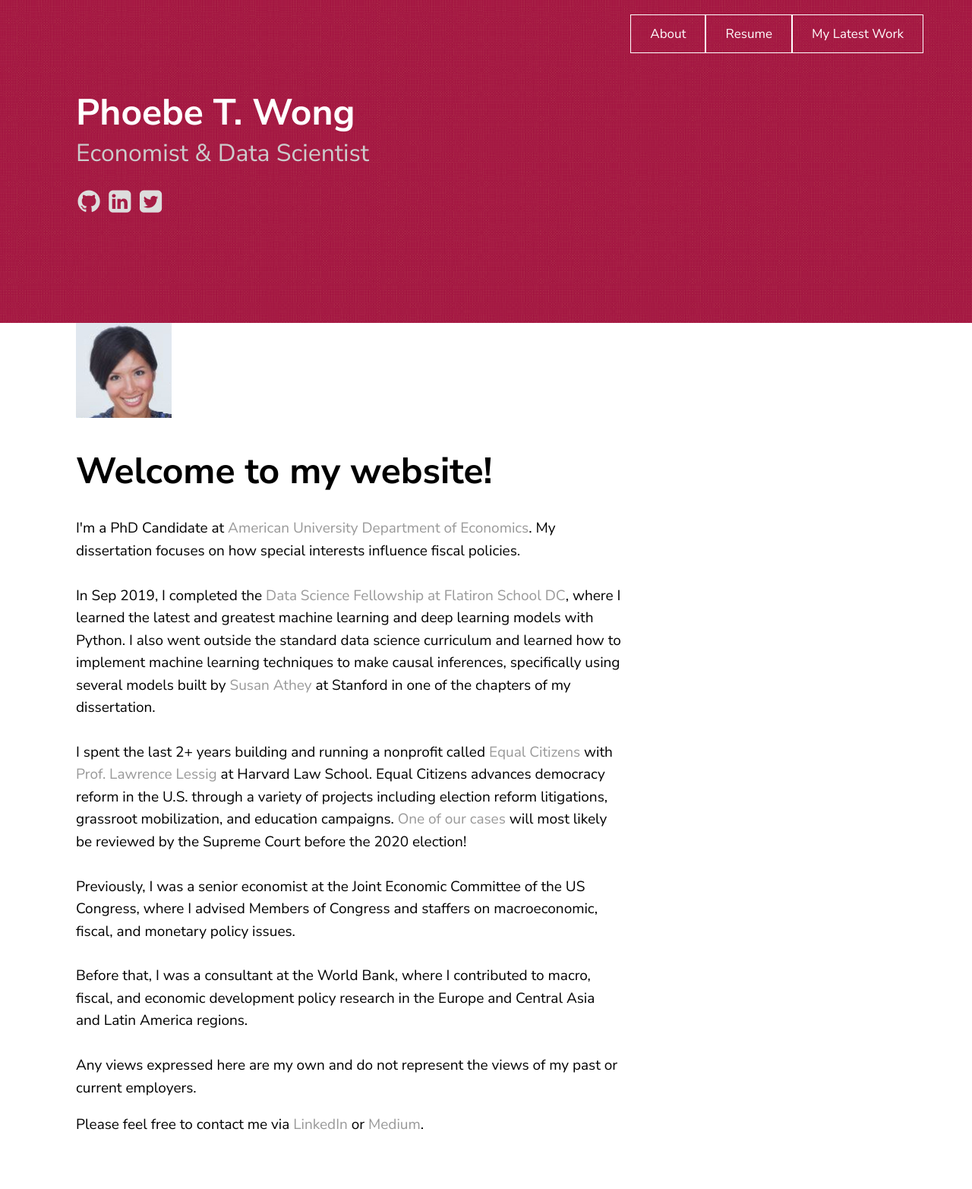
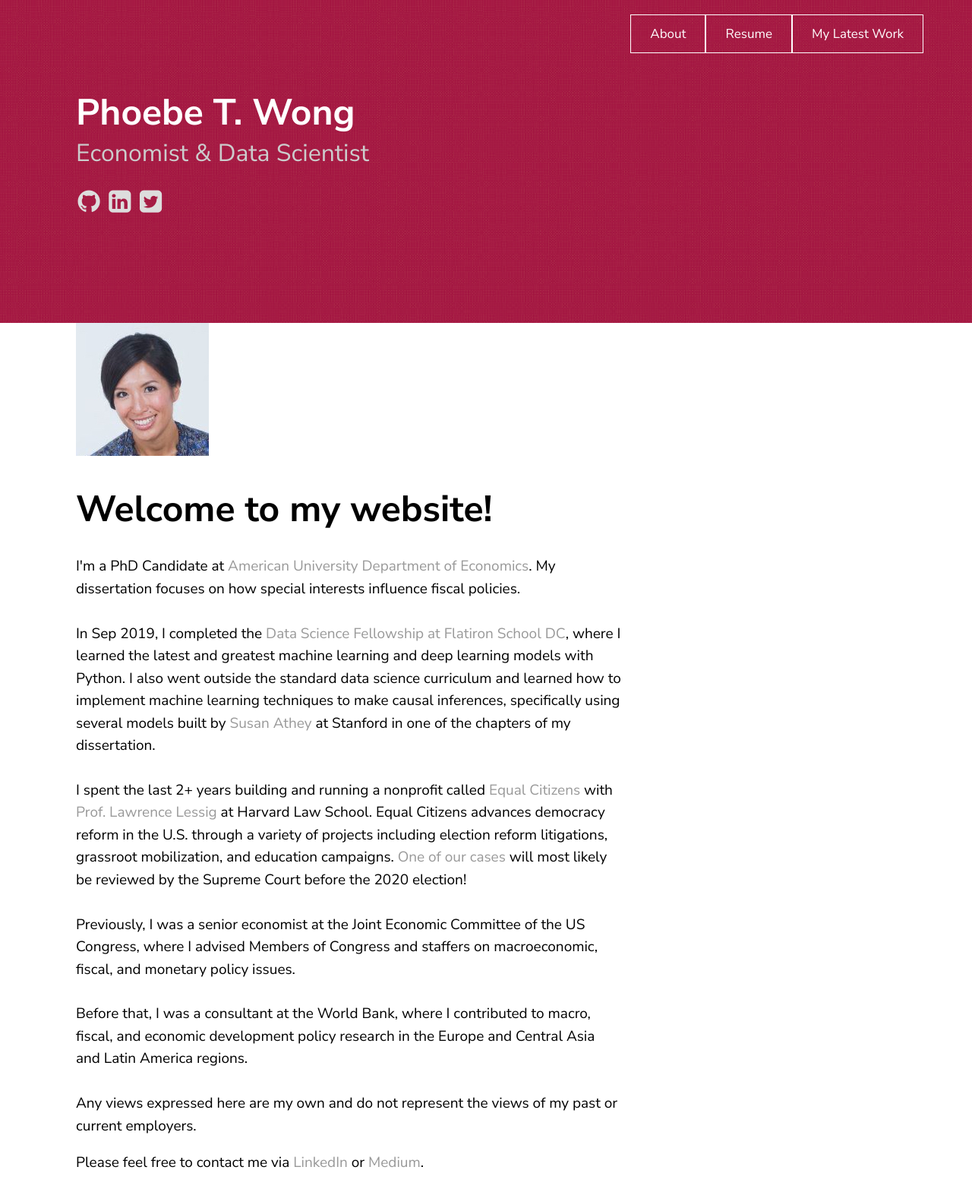
Before and after one commit to phoebetwong/phoebetwong.github.io, a Jekyll site: the page built from index.html, in a window 1280 px wide. Shown: the whole page at 76% size. Built offline with Jekyll 4.4.1, drawn with Linux system fonts in a browser that asks for light colours; a script that is not in the unit is left out; before the commit the page ends 1515 px from its top, so only the background shows below that.

Commit message:
switched back to bigger pic

```diff
--- a/about.html
+++ b/about.html
@@ -3,7 +3,7 @@
 title: Home
 ---
 <div class="blurb">
-	<img src="assets/head3.jpg" alt="Portfolio Picture"  height="125" width="126" class="headerimg">
+	<img src="assets/head2.jpg" alt="Portfolio Picture"  height="175" width="175" class="headerimg">
 	<h1>Welcome to my website!</h1>
 	<p>I'm a PhD Candidate at <a href="https://www.american.edu/cas/economics/" target="_blank">American University Department of Economics</a>. My dissertation focuses on how special interests influence
 		fiscal policies.
--- a/index.html
+++ b/index.html
@@ -3,7 +3,7 @@
 title: Home
 ---
 <div class="blurb">
-	<img src="assets/head3.jpg" alt="Portfolio Picture"  height="125" width="126" class="headerimg">
+	<img src="assets/head2.jpg" alt="Portfolio Picture"  height="175" width="175" class="headerimg">
 	<h1>Welcome to my website!</h1>
 	<p>I'm a PhD Candidate at <a href="https://www.american.edu/cas/economics/" target="_blank">American University Department of Economics</a>. My dissertation focuses on how special interests influence
 		fiscal policies.
```
